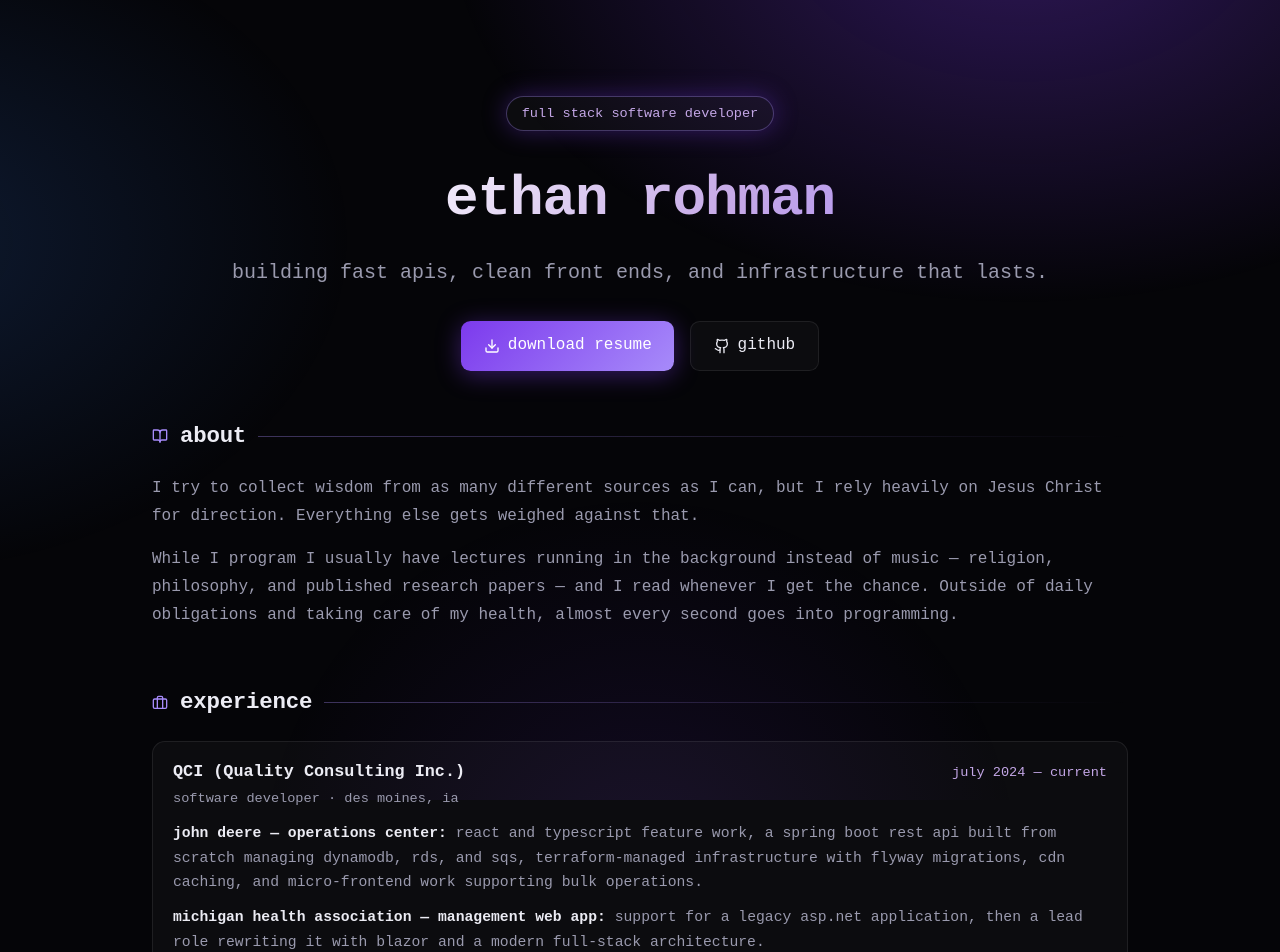
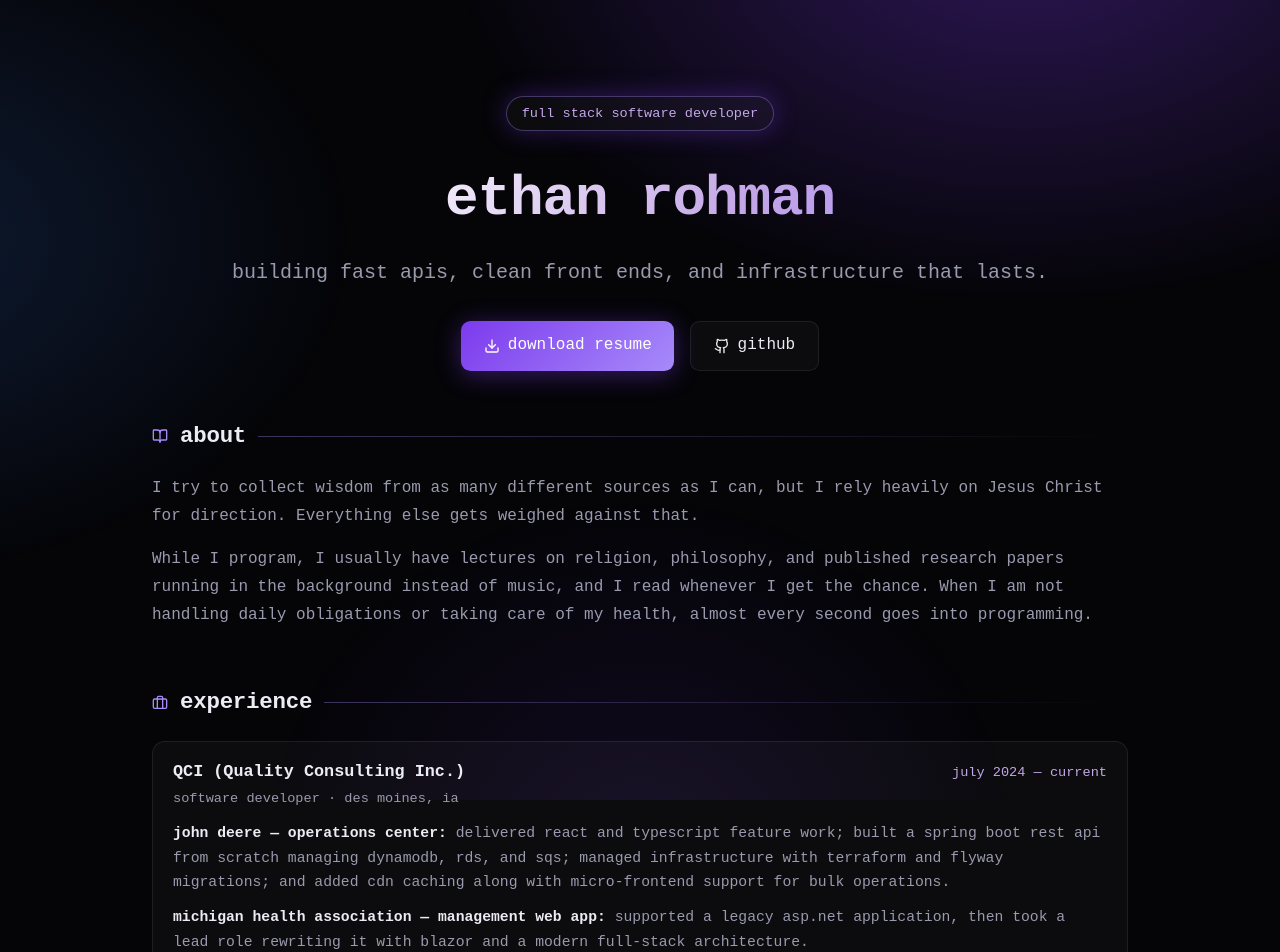
Before and after one commit to EthanRohman93/ethanrohman, a React (Vite) app: page / in a window 1280 px wide. Shown: the top 952 px of the page. Built offline with nearby package versions, Linux system fonts and the light colour scheme; a web font is replaced by a local one.

Commit message:
fix grammar in site copy

```diff
--- a/src/pages/Docs.tsx
+++ b/src/pages/Docs.tsx
@@ -8,7 +8,7 @@ function Docs() {
       <ul>
         <li>successful ssl cert deploy after reissue</li>
         <li>updated scripts for resetting the remote server and hot reloading for local dev</li>
-        <li>working on hosting pdf document</li>
+        <li>working on hosting a pdf document</li>
       </ul>
 
       <h2>this site</h2>
--- a/src/pages/Home.tsx
+++ b/src/pages/Home.tsx
@@ -158,11 +158,11 @@ const roles: Role[] = [
     points: [
       {
         label: 'john deere — operations center',
-        text: 'react and typescript feature work, a spring boot rest api built from scratch managing dynamodb, rds, and sqs, terraform-managed infrastructure with flyway migrations, cdn caching, and micro-frontend work supporting bulk operations.',
+        text: 'delivered react and typescript feature work; built a spring boot rest api from scratch managing dynamodb, rds, and sqs; managed infrastructure with terraform and flyway migrations; and added cdn caching along with micro-frontend support for bulk operations.',
       },
       {
         label: 'michigan health association — management web app',
-        text: 'support for a legacy asp.net application, then a lead role rewriting it with blazor and a modern full-stack architecture.',
+        text: 'supported a legacy asp.net application, then took a lead role rewriting it with blazor and a modern full-stack architecture.',
       },
     ],
   },
@@ -173,7 +173,7 @@ const roles: Role[] = [
     location: 'minneapolis, mn',
     points: [
       {
-        text: 'built a question-answering bot with sentence transformers and a custom embedding-model vector store deployed with mlflow, extended search tuned against local elasticsearch, and contributed to pyspark pipelines in databricks and ascend.',
+        text: 'built a question-answering bot with sentence transformers and a custom embedding-model vector store deployed with mlflow; extended search using embedding models tuned against local elasticsearch; and contributed to pyspark pipelines in databricks and ascend.',
       },
     ],
   },
@@ -234,11 +234,11 @@ function Home() {
             weighed against that.
           </p>
           <p>
-            While I program I usually have lectures running in the background
-            instead of music — religion, philosophy, and published research
-            papers — and I read whenever I get the chance. Outside of daily
-            obligations and taking care of my health, almost every second goes
-            into programming.
+            While I program, I usually have lectures on religion, philosophy,
+            and published research papers running in the background instead of
+            music, and I read whenever I get the chance. When I am not handling
+            daily obligations or taking care of my health, almost every second
+            goes into programming.
           </p>
         </div>
       </section>
```
